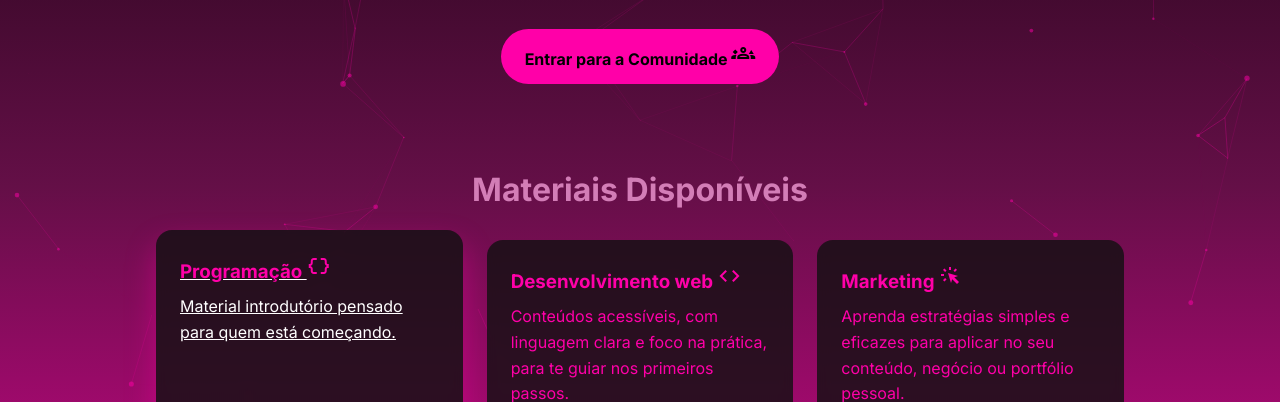
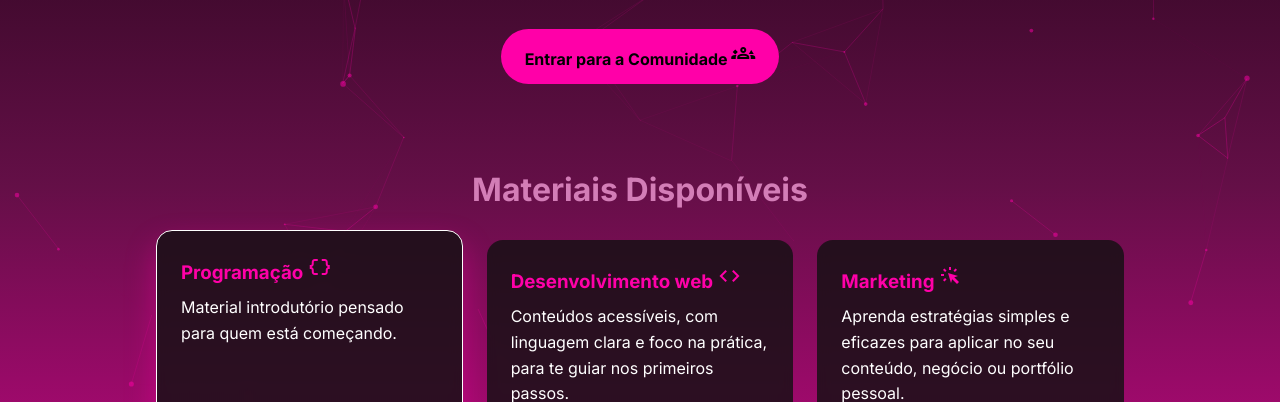
Before and after one commit to EmilyAlves1/Tela-Rosa, a plain HTML site: page index.html in a window 1280 px wide. In both pictures the pointer is over the link 309 px from the left and 707 px from the top of the page. Shown: the part 398-800 px from the top of the page. Drawn offline with nearby package versions, Linux system fonts and the light colour scheme.

Commit message:
atualize

```diff
--- a/style.css
+++ b/style.css
@@ -124,6 +124,16 @@
       gap: 1.5rem;
     }
 
+    .card a:hover{
+        text-decoration: none;
+
+    }
+
+
+    .card a p{
+      color: var(--branco);
+    }
+
     .card {
       background-color: rgba(17, 17, 17, 0.8); /* fundo escuro translúcido para contraste */
       border-radius: 16px;
@@ -140,6 +150,7 @@
     .card:hover {
       transform: translateY(-10px);
       box-shadow: 0 15px 30px rgba(255, 0, 168, 0.4);
+      border: 1px solid var(--branco);
     }
 
     .card h3 {
@@ -152,10 +163,7 @@
         color: #ff00a8;
     }
 
-    .card a:hover{
-        text-decoration: underline;
-        color: #ffffff;
-    }
+
 
     footer {
       background-color: var(--cinza);
```
